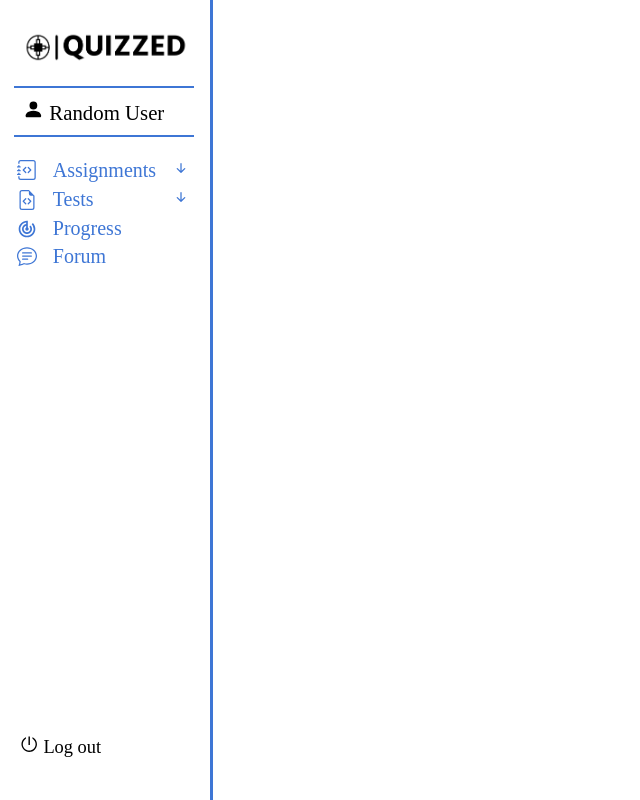
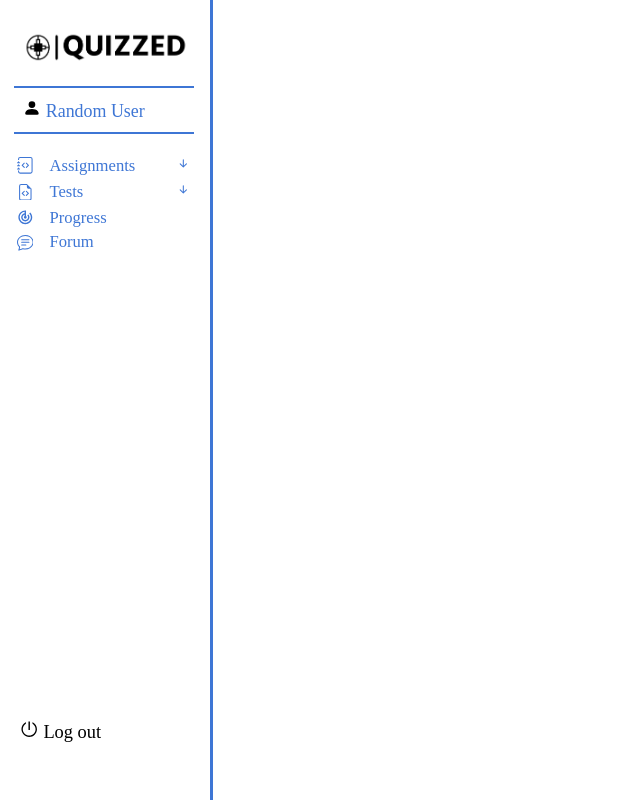
Before and after one commit to MartinezNicanor/IT1E-period-4, a React (Create React App) app: page / in a window 1280 px wide. Shown: the whole page, without its empty margins (0-640 px from the left). Built offline with nearby package versions, Linux system fonts and the light colour scheme; the HTML template or start-up script is replaced by a standard one.

Commit message:
Fix: made changes suggested in pull request

```diff
--- a/src/components/navbar/Logout.js
+++ b/src/components/navbar/Logout.js
@@ -1,13 +1,20 @@
 import React from 'react'
 import * as AiIcons from 'react-icons/ai';
 import "./logout.css";
+import {Link} from "react-router-dom";
 
+
+const linkStyle = {
+    textDecoration: "none",
+    color: 'black'
+
+  };
 
 function Logout() {
   return (
     <>
         <div className = "logOutBtn">
-            <button><AiIcons.AiOutlinePoweroff/> Log out</button>
+            <button className='btnForLogout'><AiIcons.AiOutlinePoweroff/> <Link to="/signin" style={linkStyle}>Log out</Link></button>
         </div>
     </>
   )
--- a/src/components/navbar/SideBarData.js
+++ b/src/components/navbar/SideBarData.js
@@ -6,7 +6,7 @@ import * as MdIcons from 'react-icons/md';
 export const SideBarData = [
     {
         title: "Assignments",
-        path: "/assignments",
+        path: " ",
         icon: <BsIcons.BsJournalCode />,
         iconClosed: <BsIcons.BsArrowDownShort />,
         iconOpened: <BsIcons.BsArrowUpShort />,
@@ -28,7 +28,7 @@ export const SideBarData = [
     },
     {
         title: "Tests",
-        path: "/tests",
+        path: " ",
         icon: <BsIcons.BsFileEarmarkCode />,
         iconClosed: <BsIcons.BsArrowDownShort />,
         iconOpened: <BsIcons.BsArrowUpShort />,
--- a/src/components/navbar/SubMenu.js
+++ b/src/components/navbar/SubMenu.js
@@ -11,12 +11,13 @@ const SideBarLink = styled(Link)`
     justify-content: space-between;
     align-items: center;
     padding: 0.3vh;
-    font-size: 2.5vh;
+    font-size: 1.3vw;
+
 
     &:hover {
       color: #6aa0fc;
       cursor: pointer;
-      font-size: 2.55vh;
+      font-size: 1.4vw;
     }
 `;
 const SideBarLabel = styled.span`
@@ -30,13 +31,13 @@ const DropdownLink = styled(Link)`
   justify-content: space-between;
   align-items: center;
   padding: 0.3vh;
-  font-size: 2.1vh;
-  margin-left: 3.5vh;
+  font-size: 1.1vw;
+  margin-left: 2.3vw;
 
   &:hover {
   color: #6aa0fc;
   cursor: pointer;
-  font-size: 2.2vh;
+  font-size: 1.2vw;
 }
 `
 
--- a/src/components/navbar/UsersName.js
+++ b/src/components/navbar/UsersName.js
@@ -1,13 +1,15 @@
 import React from 'react'
 import * as BsIcons from 'react-icons/bs';
 import "./usersName.css";
+import { Link } from 'react-router-dom';
+
 
 function UsersName() {
     return (
         <>
             <div className="usersName">
                 {/* will insert users name dynamically, using placeholder for now*/}
-                <BsIcons.BsFillPersonFill /> Random User
+                <BsIcons.BsFillPersonFill /> <Link to="/profile">Random User</Link>
             </div>
         </>
     )
--- a/src/components/navbar/logout.css
+++ b/src/components/navbar/logout.css
@@ -4,7 +4,7 @@
     align-items: center;
 }
 
-button{
+.btnForLogout{
     border: none;
     background-color: white;
     font-family: Montserrat;
--- a/src/components/navbar/usersName.css
+++ b/src/components/navbar/usersName.css
@@ -1,7 +1,12 @@
 .usersName {
-    font-size: 1.3em;
+    font-size: 1.4vw;
     padding: 6% 0% 6% 5%;
     margin-bottom: 10%;
     border-top: solid #3E76D5 2px;
     border-bottom: solid #3E76D5 2px;
 }
+
+a{
+    text-decoration: none;
+    color: #3E76D5;
+}
```
